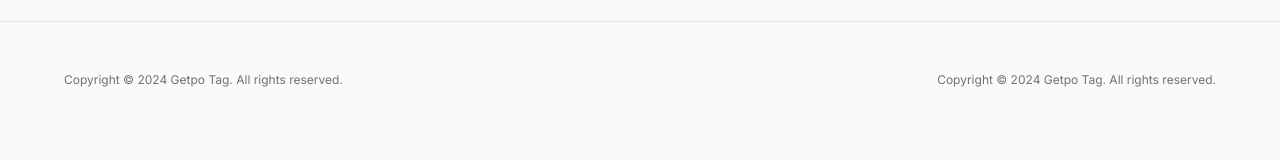
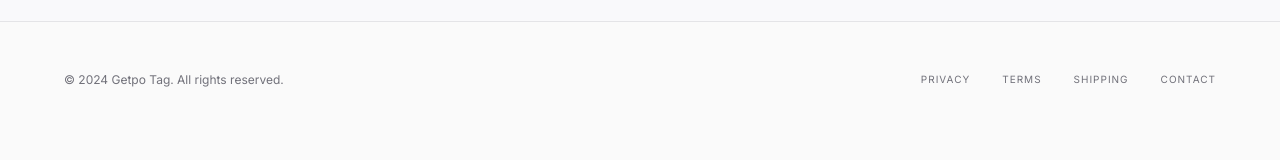
Before and after one commit to Aneek67/getpo-tag, a website built with Vite: page product.html in a window 1280 px wide. Shown: the part 547-707 px from the top of the page. Built offline with nearby package versions, Linux system fonts and the light colour scheme; no server answers.

Commit message:
fix: resolve duplicate copyright in product footer and unify nav links

```diff
--- a/product.html
+++ b/product.html
@@ -250,8 +250,13 @@
 <footer class="w-full pt-12 pb-32 bg-zinc-50 dark:bg-zinc-900 border-t border-zinc-200 dark:border-zinc-800">
 <div class="max-w-[1200px] mx-auto px-6">
 <div class="flex flex-col md:flex-row justify-between items-center gap-8">
-<div class="font-['Inter'] text-xs text-zinc-500 dark:text-zinc-400 leading-relaxed text-center md:text-left">Copyright © 2024 Getpo Tag. All rights reserved.</div>
-<div class="flex flex-wrap justify-center gap-6 font-['Inter'] text-xs text-zinc-500 dark:text-zinc-400">Copyright © 2024 Getpo Tag. All rights reserved.</div>
+<div class="font-['Inter'] text-xs text-zinc-500 dark:text-zinc-400 leading-relaxed text-center md:text-left">© 2024 Getpo Tag. All rights reserved.</div>
+<div class="flex flex-wrap justify-center gap-8 font-['Inter'] text-[10px] uppercase tracking-widest text-zinc-500 dark:text-zinc-400">
+    <a href="#" class="hover:text-primary transition-colors">Privacy</a>
+    <a href="#" class="hover:text-primary transition-colors">Terms</a>
+    <a href="#" class="hover:text-primary transition-colors">Shipping</a>
+    <a href="#" class="hover:text-primary transition-colors">Contact</a>
+</div>
 </div>
 </div>
 </footer>
```
